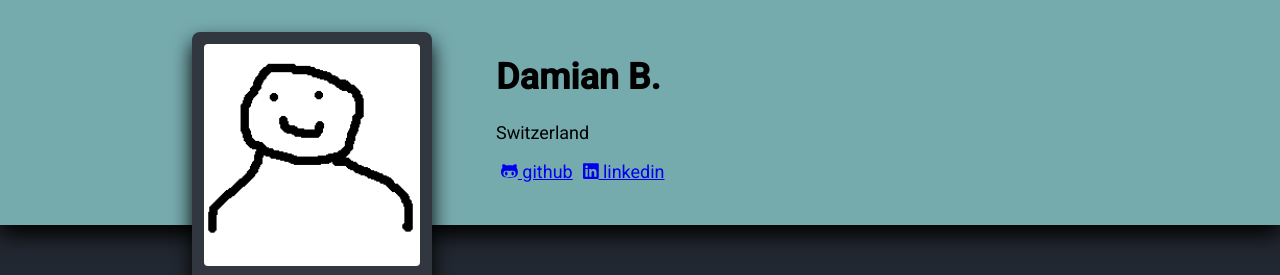
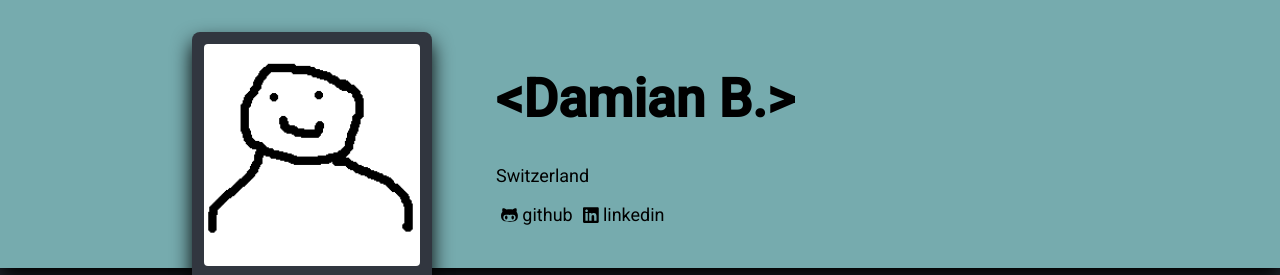
Before and after one commit to eldado21/webcv, an Angular app: page / in a window 1280 px wide. Shown: the top 275 px of the page. Built offline with nearby package versions, Linux system fonts and the light colour scheme; data requests are answered from the project's data file.

Commit message:
[WIP] minor style changes on header

```diff
--- a/src/app/components/owner-header/owner-header.component.css
+++ b/src/app/components/owner-header/owner-header.component.css
@@ -18,6 +18,10 @@ header {
     width: 64px;
 }
 
+#name {
+    font-size: 20pt;
+}
+
 #social-urls {
     display: flex;
     flex-direction: row;
@@ -29,6 +33,11 @@ header {
 .social-url {
     margin-right: 5px;
     margin-left: 5px;
+}
+
+.social-url a {
+    text-decoration: none;
+    color: black;
 }
 
 
--- a/src/app/components/owner-header/owner-header.component.html
+++ b/src/app/components/owner-header/owner-header.component.html
@@ -10,7 +10,7 @@
 
         <div id="header-informations">
             <div id="name">
-                <h1>{{owner.name}}</h1>
+                <h1><{{owner.name}}></h1>
             </div>
 
             <p>{{owner.country}}</p>
--- a/src/app/components/skills/skills.component.ts
+++ b/src/app/components/skills/skills.component.ts
@@ -1,6 +1,6 @@
 import { Component, inject } from '@angular/core';
 import { ContentService } from '../../services/content.service';
-import { NgForOf, NgStyle } from '@angular/common';
+import { NgForOf } from '@angular/common';
 import { Language } from '../../interfaces/language';
 import { Technology } from '../../interfaces/technology';
 import { SoftSkill } from '../../interfaces/soft-skill';
```
